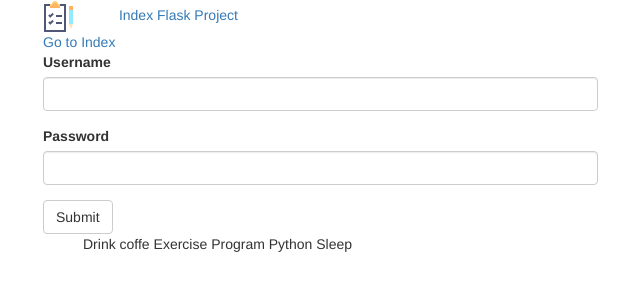
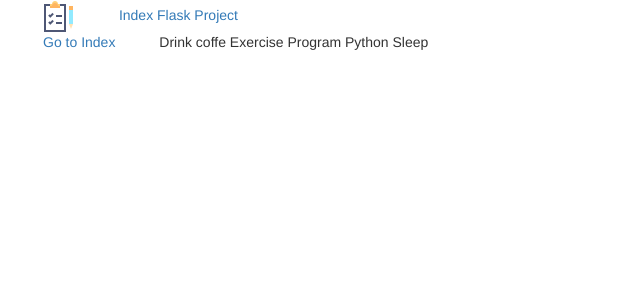
Before and after one commit to terracing/tasks, a Flask app: page /hello in a window 1280 px wide. Shown: the top 300 px of the page, without its empty margins (27-667 px from the left). Run offline with Flask 2, Linux system fonts and the light colour scheme; some libraries are stand-ins or nearby versions.

Commit message:
Move LoginForm to auth/login

```diff
--- a/app/templates/hello.html
+++ b/app/templates/hello.html
@@ -14,18 +14,6 @@
     <a href="{{ url_for('index') }}">Go to Index</a>
 {% endif %}
 
-<div class="row">
-    <div class="col-sm-6">
-        {% for message in get_flashed_messages() %}
-            <div class="alert alert-success alert-dismissible">
-                <button type="button" class="close" data-dismiss="alert">&times;</button>
-                {{ message }}
-            </div>
-        {% endfor %}
-        {{ wtf.quick_form(login_form) }}
-    </div>
-</div>
-
 <ul>
 {% for todo in todos %}
     {{ macros.render_todo(todo) }}
--- a/app/templates/login.html
+++ b/app/templates/login.html
@@ -6,6 +6,12 @@
 {% block content %}
 <div class="row">
     <div class="col-sm-6">
+        {% for message in get_flashed_messages() %}
+            <div class="alert alert-success alert-dismissible">
+                <button type="button" class="close" data-dismiss="alert">&times;</button>
+                {{ message }}
+            </div>
+        {% endfor %}
         {{ wtf.quick_form(login_form) }}
     </div>
 </div>
--- a/main.py
+++ b/main.py
@@ -25,22 +25,12 @@
     return response
 
 
-@app.route('/hello', methods=['GET', 'POST'])
+@app.route('/hello')
 def hello():
     user_ip = session.get('user_ip')
-    login_form = LoginForm()
     username = session.get('username')
 
-    context = {'user_ip': user_ip, 'todos': todos, 'login_form': login_form, 'username': username}
-
-    if login_form.validate_on_submit():
-        username = login_form.username.data
-        session['username'] = username
-
-        flash('User successfully registered')
-
-        response = make_response(redirect('/'))
-        return response
+    context = {'user_ip': user_ip, 'todos': todos, 'username': username}
 
     return render_template('hello.html', **context)
 
```
Also changed, not shown: app/auth/views.py (+13 -3 lines), tests/test_base.py (+11 -6 lines).
